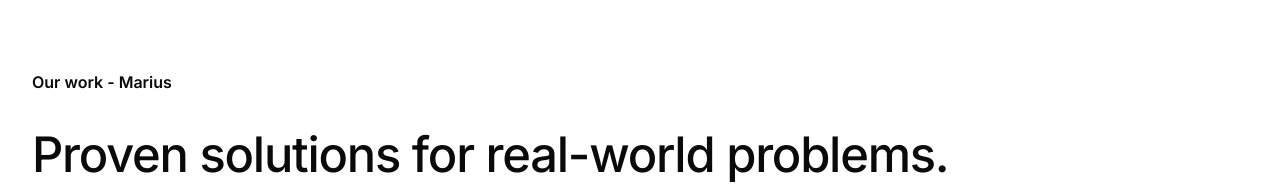
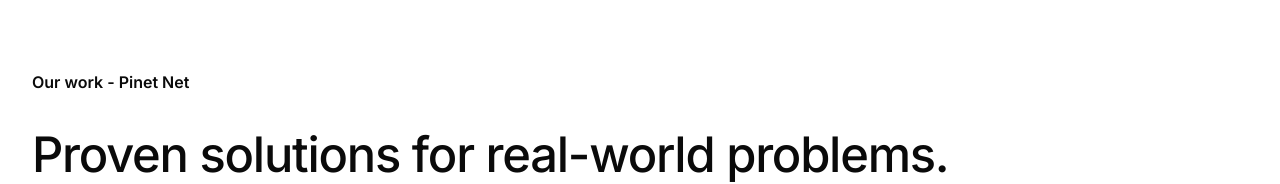
Before and after one commit to pinenet-original/pinenet-website, a Next.js app: page /work in a window 1280 px wide. Shown: the part 138-322 px from the top of the page. Built offline with nearby package versions, Linux system fonts and the light colour scheme.

Commit message:
PL-1-Landing-page

```diff
--- a/app/work/page.js
+++ b/app/work/page.js
@@ -11,7 +11,7 @@ const page = () => {
           <div style={{ opacity: 1, transform: "none" }}>
             <h1>
               <span className="block font-display text-base font-semibold text-neutral-950">
-                Our work - Marius
+                Our work - Pinet Net
               </span>
               <span className="sr-only"> - </span>
               <span className="mt-6 block max-w-5xl font-display text-5xl font-medium tracking-tight text-neutral-950 [text-wrap:balance] sm:text-6xl">
```
